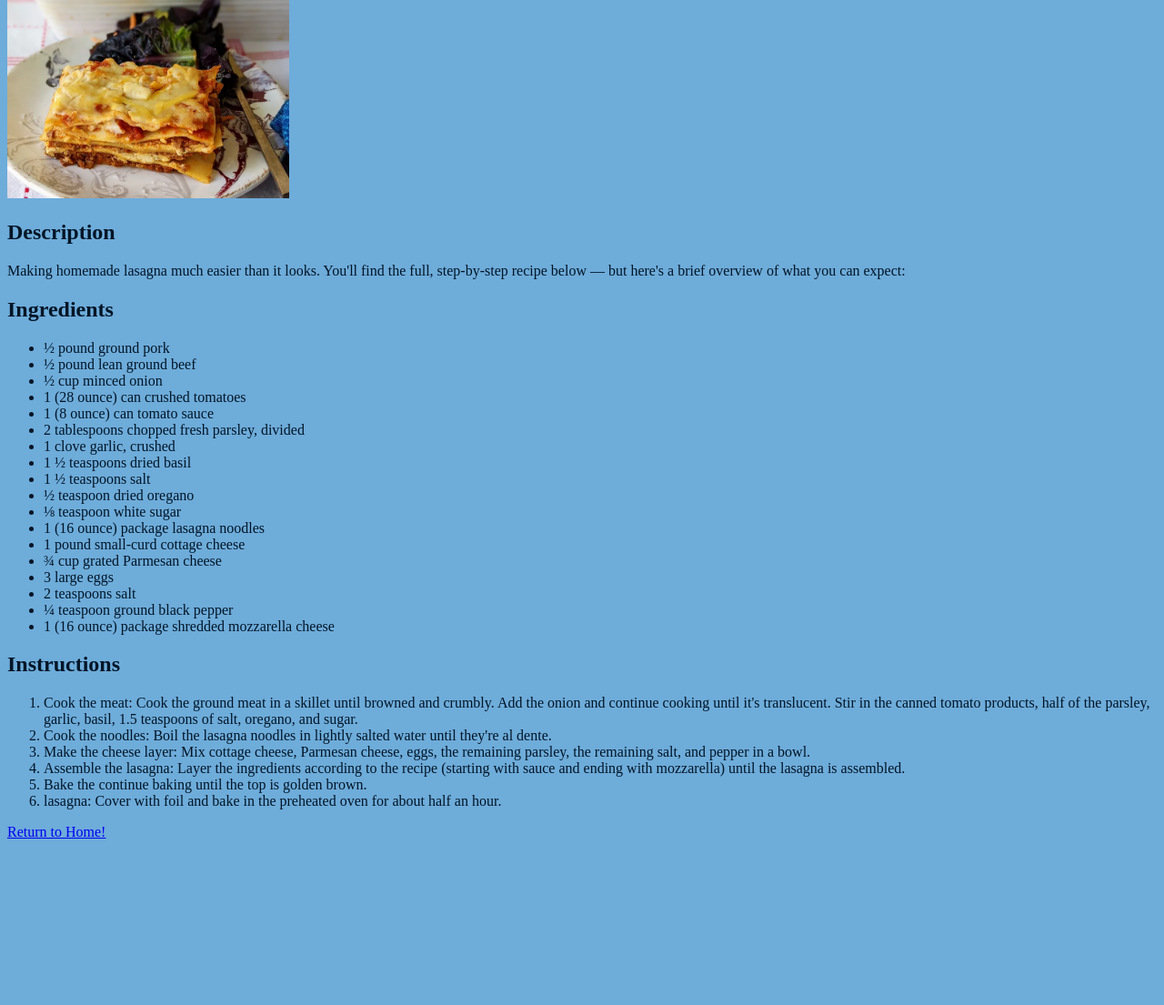
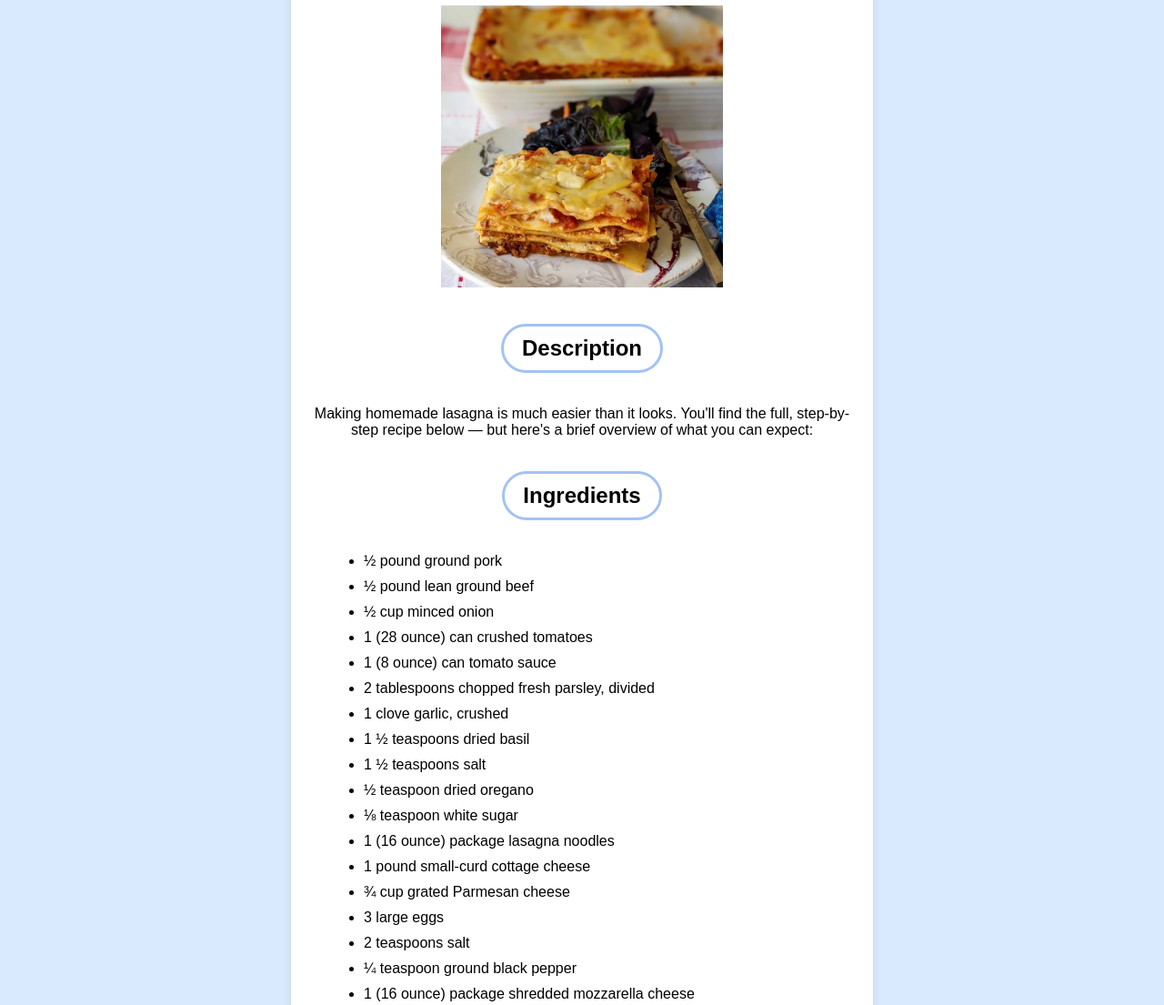
Before and after one commit to FreeLogan7/odin-recipes, a plain HTML site: page recipes/lasagna.html in a window 1280 px wide. Shown: the part 172-1277 px from the top of the page at 91% size. Before the commit the page ends 1104 px from the top, so only its background shows below. Drawn offline with Linux system fonts and the light colour scheme.

Commit message:
Major update to recipes css files to allow for a better color, and format

```diff
--- a/recipes/lasagna.html
+++ b/recipes/lasagna.html
@@ -9,19 +9,18 @@
 </head>
 
 <body>
-    <h1 id="title">Lasagna</h1>
+    <div class="container">
+        <h1 id="title" class="oval-border">Lasagna</h1>
 
-    <img src="../images/lasagna-image.webp" alt="Image of lasagna" width="310" height="310">
+        <img src="../images/lasagna-image.webp" alt="Image of lasagna" width="310" height="310" class="centered-image">
 
         <!-- DESCRIPTION -->
-    <h2>Description</h2>
-    <p>Making homemade lasagna much easier than it looks. You'll find the full, step-by-step recipe below — but here's a
-        brief
-        overview of what you can expect:</p>
-
+        <h2 class="oval-border">Description</h2>
+        <p>Making homemade lasagna is much easier than it looks. You'll find the full, step-by-step recipe below — but here's a
+            brief overview of what you can expect:</p>
 
         <!-- INGREDIENTS -->
-    <h2>Ingredients</h2>
+        <h2 class="oval-border">Ingredients</h2>
         <ul>
             <li>½ pound ground pork</li>
             <li>½ pound lean ground beef</li>
@@ -41,28 +40,25 @@
             <li>2 teaspoons salt</li>
             <li>¼ teaspoon ground black pepper</li>
             <li>1 (16 ounce) package shredded mozzarella cheese</li>
-
         </ul>
 
-
         <!-- INSTRUCTIONS -->
-    <h2>Instructions</h2>
+        <h2 class="oval-border">Instructions</h2>
         <ol>
             <li>Cook the meat: Cook the ground meat in a skillet until browned and crumbly. Add the onion and continue
                 cooking until it's translucent. Stir in the canned tomato products, half of the parsley, garlic, basil, 1.5
-            teaspoons of salt, oregano, and sugar. </li>
+                teaspoons of salt, oregano, and sugar.</li>
             <li>Cook the noodles: Boil the lasagna noodles in lightly salted water until they're al dente.</li>
             <li>Make the cheese layer: Mix cottage cheese, Parmesan cheese, eggs, the remaining parsley, the remaining salt,
                 and pepper in a bowl.</li>
             <li>Assemble the lasagna: Layer the ingredients according to the recipe (starting with sauce and ending with
                 mozzarella) until the lasagna is assembled.</li>
-        <li>Bake the continue baking until the top is golden brown.</li>
-<li>  lasagna: Cover with foil and bake in the preheated oven for about half an hour.</li>
+            <li>Bake the lasagna: Cover with foil and bake in the preheated oven for about half an hour, then continue baking until the top is golden brown.</li>
         </ol>
 
         <div class="spacer"></div>
-<a href="../index.html">Return to Home!</a>
-
+        <a href="../index.html" class="home-button">Return to Home!</a>
+    </div>
 </body>
 
 </html>
--- a/recipes/styles.css
+++ b/recipes/styles.css
@@ -1,12 +1,74 @@
-#title {
-    color: rgb(226, 226, 182);
-    background-color: rgb(2, 21, 38);
+body {
+    font-family: Arial, sans-serif;
+    background-color: #d9eaff; /* Light blue background color */
+    display: flex;
+    justify-content: center;
+    align-items: center;
+    min-height: 100vh;
+    margin: 0;
+    padding: 20px;
+    box-sizing: border-box;
 }
-body {
-    color: rgb(2, 21, 38);
-    background-color: rgb(110, 172, 218);
+
+.container {
+    text-align: center;
+    padding: 20px;
+    background-color: #ffffff;
+    border-radius: 15px;
+    box-shadow: 0 0 10px rgba(0, 0, 0, 0.1);
+    max-width: 600px;
+    width: 100%;
+}
+
+.centered-image {
+    display: block;
+    margin: 0 auto 20px;
+}
+
+.oval-border {
+    border: 3px solid #a3c2f3;
+    padding: 10px 20px;
+    border-radius: 50px;
+    display: inline-block;
+    margin-bottom: 20px;
+}
+
+h1 {
+    font-size: 5em;
+    margin-top: 0;
 }
 
 h2 {
-    font-size: 24px;
+    font-size: 1.5em;
 }
+
+ul, ol {
+    text-align: left;
+    margin-left: 20px;
+}
+
+li {
+    margin-bottom: 10px;
+}
+
+.home-button {
+    display: inline-block;
+    background-color: #4CAF50; /* Green */
+    color: white;
+    padding: 10px 20px;
+    margin-top: 20px;
+    border: none;
+    border-radius: 5px;
+    text-align: center;
+    text-decoration: none;
+    font-size: 16px;
+    transition: background-color 0.3s;
+}
+
+.home-button:hover {
+    background-color: #45a049;
+}
+
+.spacer {
+    height: 20px;
+}
--- a/styles.css
+++ b/styles.css
@@ -1,23 +1,59 @@
-#title  {
-color: aqua;
-background-color: black;
+#title {
+    color: black;
 }
 
 body {
     color: green;
-    background-color: aquamarine;
+    font-family: Arial, sans-serif;
+    background: linear-gradient(180deg, rgb(176, 205, 224), rgb(76, 88, 103)) fixed;
 }
 
 li {
-    font-size: 36px;
-    margin-inline-start: -3%;
+    background-color: #f0f0f0;
+    border: 2px solid #ccc;
+    border-radius: 10px;
+    margin: 15px auto;
+    padding: 15px;
+    transition: background-color 0.3s;
+    max-width: 300px;
+}
+
+/* Add colors for the meal text */
+li:nth-child(1) a {
+    color: #2a5d84; /* A shade of blue for Lasagna */
+}
+
+li:nth-child(2) a {
+    color: #e07a5f; /* A shade of coral for Pizza */
+}
+
+li:nth-child(3) a {
+    color: #6a994e; /* A shade of green for Pasta */
+}
+
+ol {
+    list-style-type: none;
+    padding: 0;
 }
 
 .spacer {
     margin-bottom: 10px;
+    height: 10px;
 }
 
 .center {
     text-align: center;
-    list-style-position: inside ;
+    list-style-position: inside;
 }
+
+a {
+    text-decoration: none;
+    color: inherit;
+    display: block;
+    width: 100%;
+    height: 100%;
+}
+
+a:hover {
+    color: inherit;
+}
```
Also changed, not shown: index.html (+18 -7 lines), recipes/pasta.html (+10 -11 lines), recipes/pizza.html (+12 -15 lines). Lines whose indentation alone changed are shown as unchanged.
